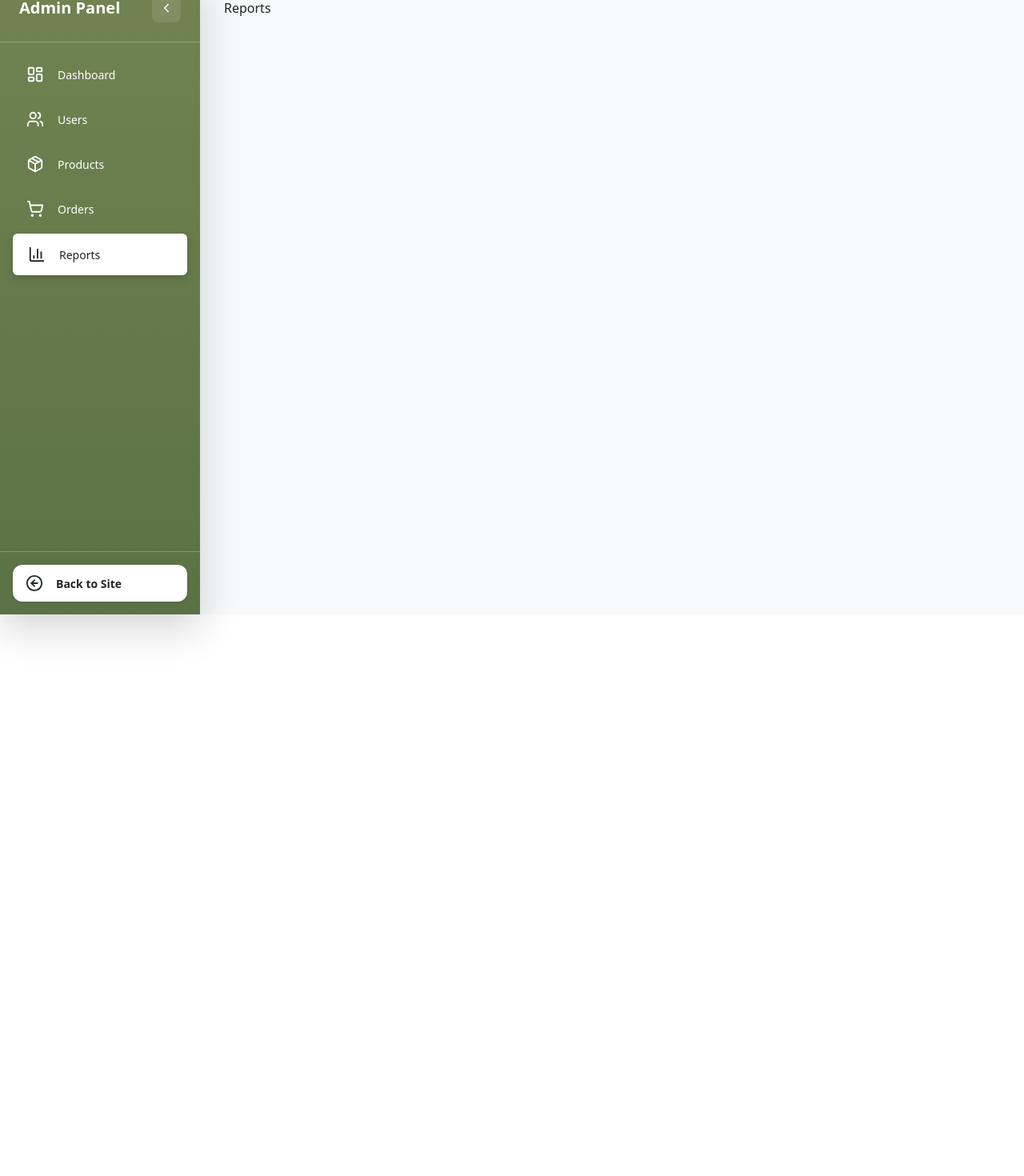
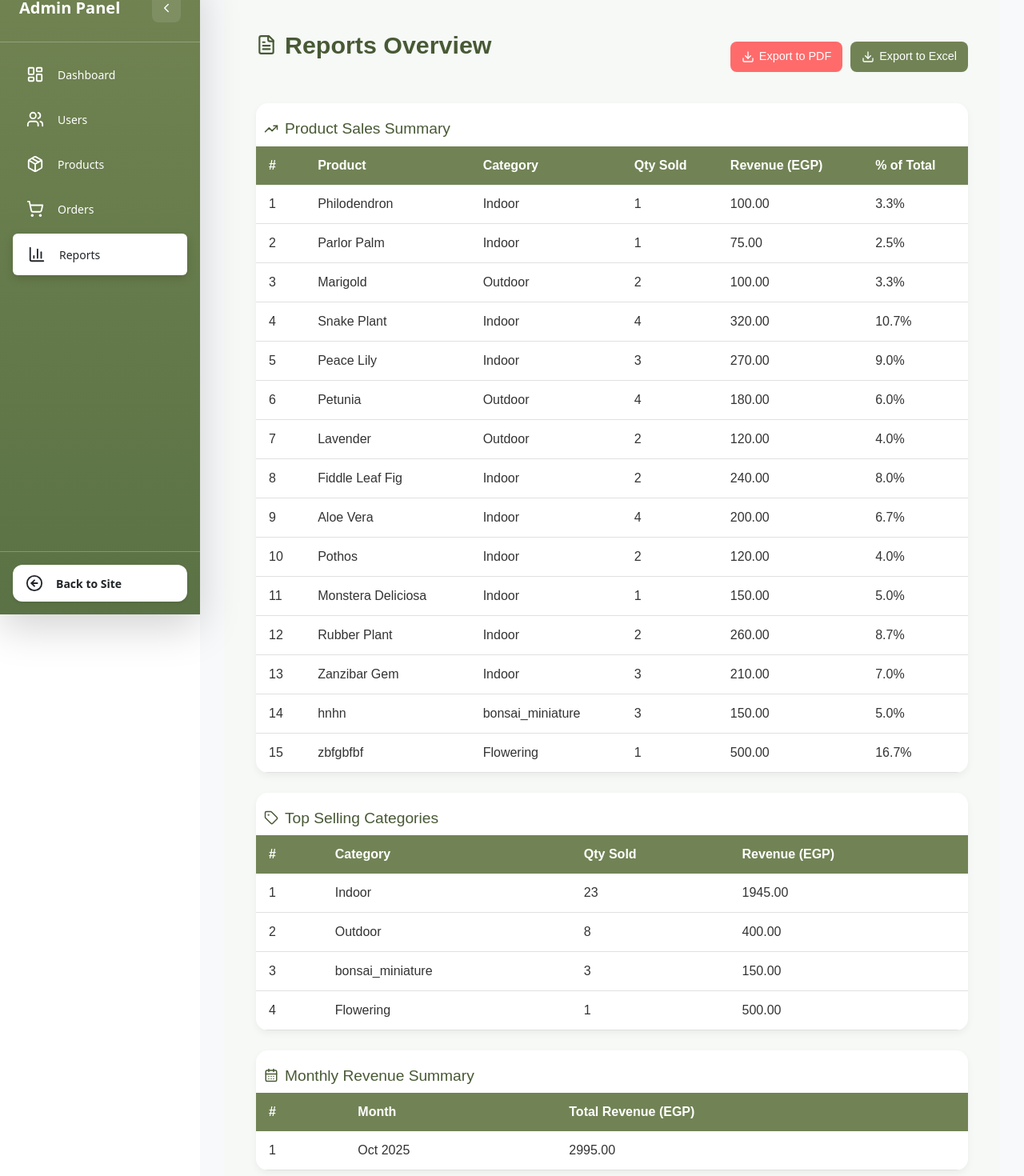
Before and after one commit to ahazem256/React-project, a React (Vite) app in the folder verdora/: page /admin/reports in a window 1280 px wide. Shown: the part 32-1502 px from the top of the page at 80% size. Before the commit the page ends 800 px from the top, so only its background shows below. Built offline with nearby package versions, Linux system fonts and the light colour scheme; data requests are answered from the project's data file; sample sign-in values are in the browser's storage.

Commit message:
add report

```diff
--- /dev/null
+++ b/verdora/src/pages/AdminDashbord/Reports.css
@@ -0,0 +1,94 @@
+.reports-page {
+  padding: 40px;
+  background-color: #f6f9f6;
+  font-family: "Poppins", sans-serif;
+}
+
+.reports-title {
+  font-size: 1.9rem;
+  font-weight: 600;
+  color: var(--color-green-darkest);
+  display: flex;
+  align-items: center;
+  gap: 10px;
+  margin-bottom: 30px;
+}
+
+.section-title {
+  font-size: 1.2rem;
+  color: var(--color-green-darkest);
+  font-weight: 500;
+  display: flex;
+  align-items: center;
+  gap: 8px;
+  margin: 20px 0 10px 10px;
+}
+
+.reports-table-container {
+  background: #fff;
+  border-radius: 15px;
+  box-shadow: 0 4px 10px rgba(0, 0, 0, 0.05);
+  margin-bottom: 25px;
+  overflow-x: auto;
+}
+
+.reports-table {
+  width: 100%;
+  border-collapse: collapse;
+}
+
+.reports-table th {
+  background-color: var(--color-green-darker);
+  color: white;
+  text-align: left;
+  padding: 12px 16px;
+}
+
+.reports-table td {
+  padding: 12px 16px;
+  border-bottom: 1px solid #e0e0e0;
+  color: #333;
+}
+
+.reports-table tr:hover {
+  background-color: #f3f8f3;
+}
+
+.reports-header {
+  display: flex;
+  justify-content: space-between;
+  align-items: center;
+  margin-bottom: 25px;
+}
+
+.export-buttons {
+  display: flex;
+  gap: 10px;
+}
+
+.export-btn {
+  display: flex;
+  align-items: center;
+  gap: 6px;
+  border: none;
+  padding: 8px 14px;
+  border-radius: 8px;
+  font-size: 0.9rem;
+  cursor: pointer;
+  font-weight: 500;
+  transition: 0.3s;
+}
+
+.export-btn.pdf {
+  background-color: #ff6b6b;
+  color: white;
+}
+
+.export-btn.excel {
+  background-color: var(--color-green-darker);
+  color: white;
+}
+
+.export-btn:hover {
+  opacity: 0.9;
+}
--- a/verdora/src/pages/AdminDashbord/Reports.tsx
+++ b/verdora/src/pages/AdminDashbord/Reports.tsx
@@ -1,7 +1,268 @@
+import React, { useEffect, useState } from "react";
+import axios from "axios";
+import { FileText, TrendingUp, Tag, CalendarDays, Download } from "lucide-react";
+import jsPDF from "jspdf";
+import autoTable from "jspdf-autotable";
+import * as XLSX from "xlsx";
+import { saveAs } from "file-saver";
+import "./Reports.css";
 
+interface OrderItem {
+  name: string;
+  category: string;
+  price: string;
+  quantity: number;
+}
 
-export default function Reports() {
+interface Order {
+  id: string;
+  items: OrderItem[];
+  orderDate: string;
+}
+
+interface ProductSummary {
+  name: string;
+  category: string;
+  quantitySold: number;
+  totalRevenue: number;
+  percentage: string;
+}
+
+interface CategorySummary {
+  category: string;
+  totalRevenue: number;
+  quantitySold: number;
+}
+
+interface MonthlyRevenue {
+  month: string;
+  total: number;
+}
+
+const Reports: React.FC = () => {
+  const [summary, setSummary] = useState<ProductSummary[]>([]);
+  const [categories, setCategories] = useState<CategorySummary[]>([]);
+  const [monthlyRevenue, setMonthlyRevenue] = useState<MonthlyRevenue[]>([]);
+
+  useEffect(() => {
+    const fetchOrders = async () => {
+      try {
+        const ordersRes = await axios.get("http://localhost:5005/orders");
+        const ordersData: Order[] = ordersRes.data;
+
+        const productMap: Record<string, ProductSummary> = {};
+        const categoryMap: Record<string, CategorySummary> = {};
+        const monthMap: Record<string, number> = {};
+
+        ordersData.forEach((order) => {
+          order.items.forEach((item) => {
+            const priceNum = parseFloat(item.price.replace(" EGP", "")) || 0;
+            const revenue = priceNum * item.quantity;
+
+            // Product summary
+            if (!productMap[item.name]) {
+              productMap[item.name] = {
+                name: item.name,
+                category: item.category,
+                quantitySold: item.quantity,
+                totalRevenue: revenue,
+                percentage: "0",
+              };
+            } else {
+              productMap[item.name].quantitySold += item.quantity;
+              productMap[item.name].totalRevenue += revenue;
+            }
+
+            // Category summary
+            if (!categoryMap[item.category]) {
+              categoryMap[item.category] = {
+                category: item.category,
+                totalRevenue: revenue,
+                quantitySold: item.quantity,
+              };
+            } else {
+              categoryMap[item.category].totalRevenue += revenue;
+              categoryMap[item.category].quantitySold += item.quantity;
+            }
+          });
+
+          // Monthly revenue
+          if (order.orderDate) {
+            const monthName = new Date(order.orderDate).toLocaleString("en-US", {
+              month: "short",
+              year: "numeric",
+            });
+            monthMap[monthName] =
+              (monthMap[monthName] || 0) +
+              order.items.reduce(
+                (sum, i) =>
+                  sum + parseFloat(i.price.replace(" EGP", "")) * i.quantity,
+                0
+              );
+          }
+        });
+
+        // Final summaries
+        const productArray = Object.values(productMap);
+        const totalRevenue = productArray.reduce(
+          (s, p) => s + p.totalRevenue,
+          0
+        );
+
+        const finalProducts = productArray.map((p) => ({
+          ...p,
+          percentage: ((p.totalRevenue / totalRevenue) * 100).toFixed(1),
+        }));
+
+        setSummary(finalProducts);
+        setCategories(Object.values(categoryMap));
+        setMonthlyRevenue(
+          Object.entries(monthMap).map(([month, total]) => ({
+            month,
+            total,
+          }))
+        );
+      } catch (error) {
+        console.error("Error fetching reports:", error);
+      }
+    };
+
+    fetchOrders();
+  }, []);
+
+  // 🧾 Export Functions
+  const exportToPDF = () => {
+    const doc = new jsPDF();
+    doc.text("Reports Overview", 14, 15);
+    autoTable(doc, {
+      startY: 25,
+      head: [["Product", "Category", "Qty", "Revenue", "% of Total"]],
+      body: summary.map((p) => [
+        p.name,
+        p.category,
+        p.quantitySold,
+        p.totalRevenue.toFixed(2),
+        p.percentage + "%",
+      ]),
+    });
+    doc.save("Reports.pdf");
+  };
+
+  const exportToExcel = () => {
+    const workbook = XLSX.utils.book_new();
+    const productSheet = XLSX.utils.json_to_sheet(summary);
+    XLSX.utils.book_append_sheet(workbook, productSheet, "Products Summary");
+    const categorySheet = XLSX.utils.json_to_sheet(categories);
+    XLSX.utils.book_append_sheet(workbook, categorySheet, "Categories Summary");
+    const monthlySheet = XLSX.utils.json_to_sheet(monthlyRevenue);
+    XLSX.utils.book_append_sheet(workbook, monthlySheet, "Monthly Revenue");
+    const excelBuffer = XLSX.write(workbook, {
+      bookType: "xlsx",
+      type: "array",
+    });
+    saveAs(new Blob([excelBuffer]), "Reports.xlsx");
+  };
+
   return (
-    <div>Reports</div>
-  )
-}
+    <div className="reports-page">
+      <div className="reports-header">
+        <h1 className="reports-title">
+          <FileText size={26} /> Reports Overview
+        </h1>
+        <div className="export-buttons">
+          <button className="export-btn pdf" onClick={exportToPDF}>
+            <Download size={16} /> Export to PDF
+          </button>
+          <button className="export-btn excel" onClick={exportToExcel}>
+            <Download size={16} /> Export to Excel
+          </button>
+        </div>
+      </div>
+
+      {/* Product Summary Table */}
+      <div className="reports-table-container">
+        <h2 className="section-title">
+          <TrendingUp size={18} /> Product Sales Summary
+        </h2>
+        <table className="reports-table">
+          <thead>
+            <tr>
+              <th>#</th>
+              <th>Product</th>
+              <th>Category</th>
+              <th>Qty Sold</th>
+              <th>Revenue (EGP)</th>
+              <th>% of Total</th>
+            </tr>
+          </thead>
+          <tbody>
+            {summary.map((item, i) => (
+              <tr key={i}>
+                <td>{i + 1}</td>
+                <td>{item.name}</td>
+                <td>{item.category}</td>
+                <td>{item.quantitySold}</td>
+                <td>{item.totalRevenue.toFixed(2)}</td>
+                <td>{item.percentage}%</td>
+              </tr>
+            ))}
+          </tbody>
+        </table>
+      </div>
+
+      {/* Top Categories */}
+      <div className="reports-table-container">
+        <h2 className="section-title">
+          <Tag size={18} /> Top Selling Categories
+        </h2>
+        <table className="reports-table">
+          <thead>
+            <tr>
+              <th>#</th>
+              <th>Category</th>
+              <th>Qty Sold</th>
+              <th>Revenue (EGP)</th>
+            </tr>
+          </thead>
+          <tbody>
+            {categories.map((cat, i) => (
+              <tr key={i}>
+                <td>{i + 1}</td>
+                <td>{cat.category}</td>
+                <td>{cat.quantitySold}</td>
+                <td>{cat.totalRevenue.toFixed(2)}</td>
+              </tr>
+            ))}
+          </tbody>
+        </table>
+      </div>
+
+      {/* Monthly Revenue */}
+      <div className="reports-table-container">
+        <h2 className="section-title">
+          <CalendarDays size={18} /> Monthly Revenue Summary
+        </h2>
+        <table className="reports-table">
+          <thead>
+            <tr>
+              <th>#</th>
+              <th>Month</th>
+              <th>Total Revenue (EGP)</th>
+            </tr>
+          </thead>
+          <tbody>
+            {monthlyRevenue.map((m, i) => (
+              <tr key={i}>
+                <td>{i + 1}</td>
+                <td>{m.month}</td>
+                <td>{m.total.toFixed(2)}</td>
+              </tr>
+            ))}
+          </tbody>
+        </table>
+      </div>
+    </div>
+  );
+};
+
+export default Reports;
```
